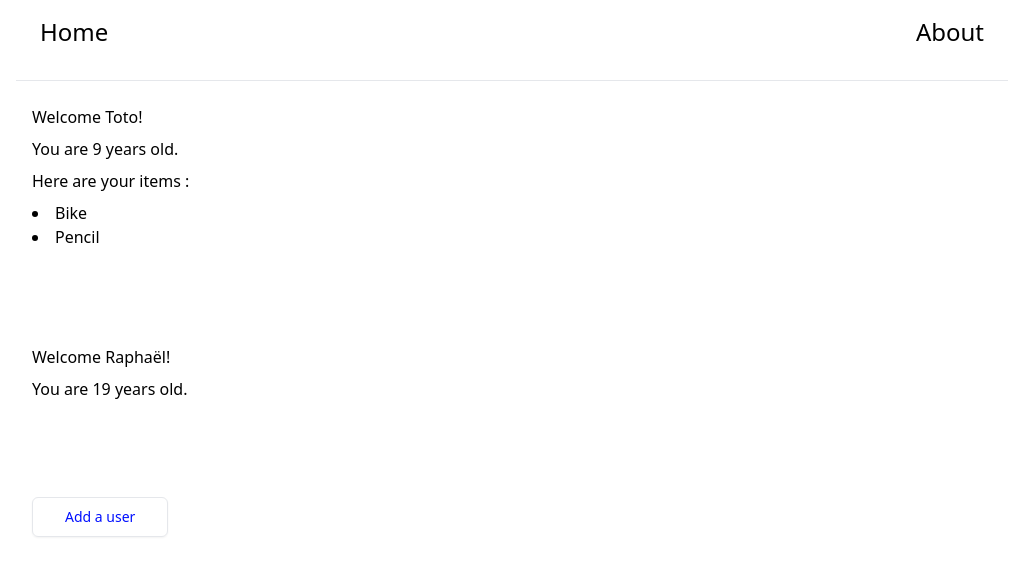
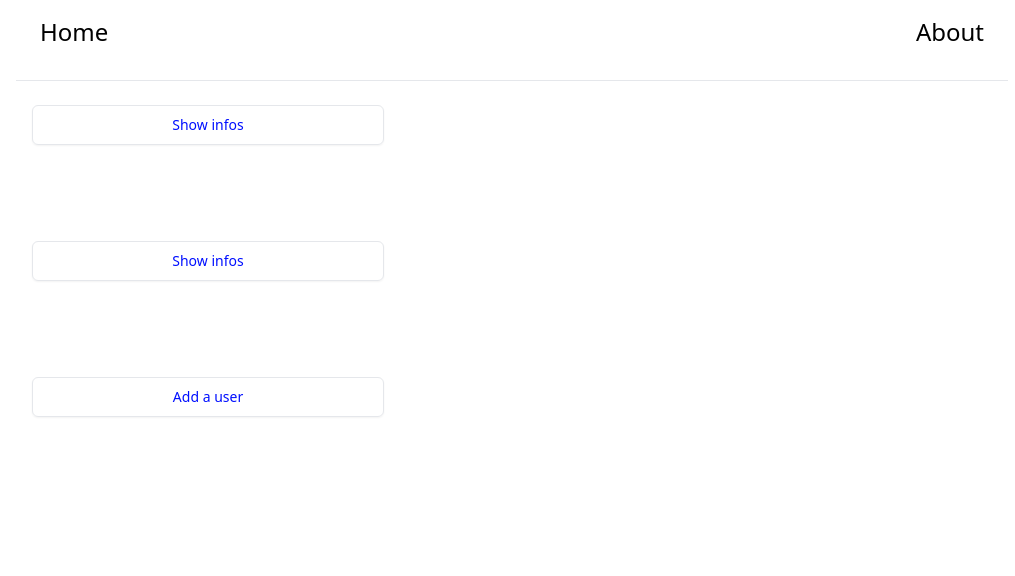
Before and after one commit to Coda-First/typescript-learning, a React (Vite) app: page / in a window 1280 px wide. Shown: the top 576 px of the page, without its empty margins (128-1143 px from the left). Built offline with nearby package versions, Linux system fonts and the light colour scheme.

Commit message:
feat(show infos): :sparkles: add a button with a useState to show or hide the user infos

```diff
--- a/src/components/homepage/WelcomeMessage.tsx
+++ b/src/components/homepage/WelcomeMessage.tsx
@@ -1,3 +1,4 @@
+import { useState } from "react";
 import { Button } from "../ui/Button"
 
 type WelcomeMessageProps = {
@@ -7,26 +8,36 @@ type WelcomeMessageProps = {
 }
 
 const Greeting = (props: WelcomeMessageProps) => {
+  const [toggleInfos, setToggleInfos] = useState<boolean>(false);
+
+  const handleToggle = () => {
+    setToggleInfos(() => !toggleInfos);
+  }
   return (
+    <>
+      {toggleInfos &&
         <div className="space-y-2">
           <p>Welcome {props.name ?? 'Anonymous'}!</p>
           <p>You are {props.age} years old.</p>
-      {props.items && <><p>Here are your items :</p>
+          {props.items && <>
+            <p>Here are your items :</p>
             <ul className="list-disc list-inside">
               {props.items.map((item, index) => <li key={index}>{item}</li>)}
-        </ul></>}
+            </ul>
+          </>}
         </div>
+      }
+      <Button onClick={() => handleToggle()} color="#000FFF">Show infos</Button>
+    </>
   )
 }
 
 export const WelcomeMessage = () => {
   return (
-    <div className="my-4 max-w-sm px-4 space-y-24">
+    <div className="flex flex-col my-4 max-w-sm px-4 space-y-24">
       <Greeting age={9} name="Toto" items={['Bike', 'Pencil']} />
       <Greeting age={19} name="Raphaël" />
-      <Button onMouseEnter={e => {
-        alert('You can\'t click here haha')
-      }} onClick={() => {
+      <Button onClick={() => {
         alert('Added user');
       }} color="#000FFF">Add a user</Button>
     </div>
```
Lines whose indentation alone changed are shown as unchanged.
